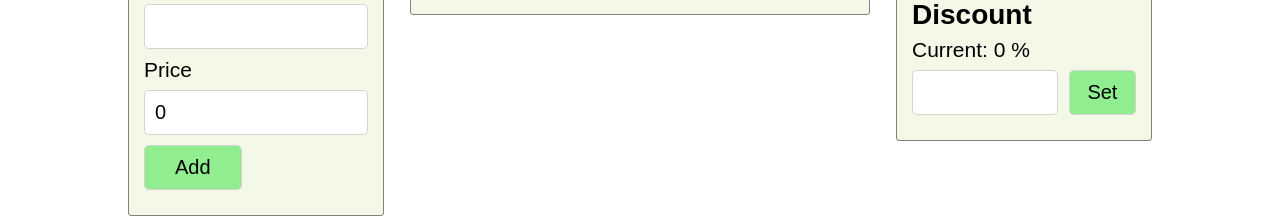
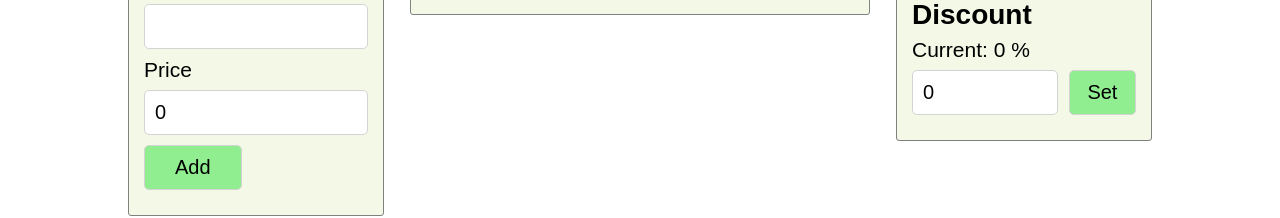
Before and after one commit to alevshinskii/shopping-cart, a React (Create React App) app: page / in a window 1280 px wide. Shown: the part 278-496 px from the top of the page. Built offline with nearby package versions, Linux system fonts and the light colour scheme.

Commit message:
discount logic

```diff
--- a/src/components/Discount.jsx
+++ b/src/components/Discount.jsx
@@ -1,19 +1,24 @@
-import React from "react";
+import React, { useState } from "react";
 
 
 const Discount=()=>{
 
+    const [discount,setDiscount] =useState(0);
+
+    const [current,setCurrent]=useState(discount);
 
     return(
         <div className="discount-block">
             <h3>Discount</h3>
             <div className="current-discount">
                 <span>Current: </span>
-                <span>0 %</span>
+                <span>{current} %</span>
             </div>
             <div className="set-discount">
-                <input type="number" min="0" max="100"/>
-                <button className="success-button">Set</button>
+                <form>
+                    <input type="number" min="0" max="100"  onChange={(e)=>setDiscount(e.target.value)} value={discount}/>
+                    <button className="success-button" onClick={(e)=>{e.preventDefault();setCurrent(discount);}} >Set</button>
+                </form>
             </div>
         </div>
     )
--- a/src/styles/index.css
+++ b/src/styles/index.css
@@ -123,12 +123,12 @@ input {
       font-weight: 500; }
       .container .right-block .discount-block > * {
         margin-bottom: 10px; }
-      .container .right-block .discount-block .set-discount {
+      .container .right-block .discount-block .set-discount form {
         display: flex;
         justify-content: space-between; }
-        .container .right-block .discount-block .set-discount input {
+        .container .right-block .discount-block .set-discount form input {
           width: 65%; }
-        .container .right-block .discount-block .set-discount button {
+        .container .right-block .discount-block .set-discount form button {
           width: 30%; }
 
 /*# sourceMappingURL=index.css.map */
--- a/src/styles/sass/index.scss
+++ b/src/styles/sass/index.scss
@@ -205,6 +205,8 @@ input {
             }
 
             .set-discount{
+                form{
+
                     display: flex;
                     justify-content: space-between;
 
@@ -219,3 +221,4 @@ input {
             }
         }
     }
+}
```
Also changed, not shown: 2 other files (tests, documents, lock files or other folders). Lines whose indentation alone changed are shown as unchanged.
